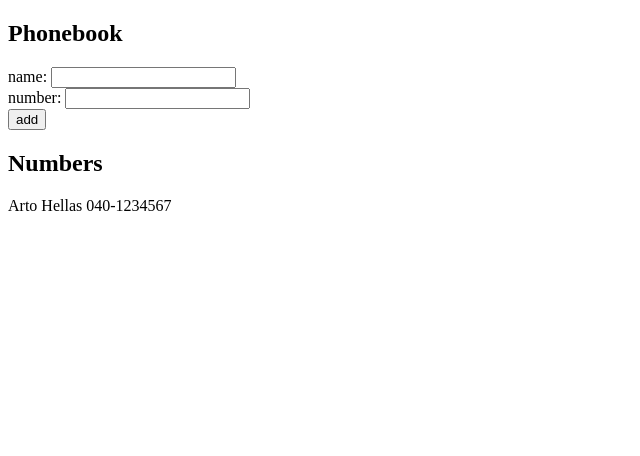
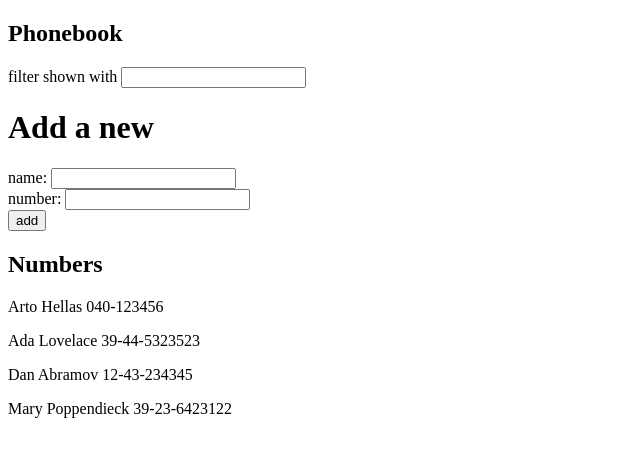
Before and after one commit to AlonHalali/fullstack-open, a React (Vite) app in the folder part2/phonebook/: page / in a window 1280 px wide. Shown: the top 456 px of the page, without its empty margins (0-640 px from the left). Built offline with nearby package versions, Linux system fonts and the light colour scheme.

Commit message:
Completion of Exercise 2.9

```diff
--- a/part2/phonebook/src/App.jsx
+++ b/part2/phonebook/src/App.jsx
@@ -2,10 +2,14 @@
 
 const App = () => {
   const [persons, setPersons] = useState([
-    { name: "Arto Hellas", number: "040-1234567" },
+    { name: "Arto Hellas", number: "040-123456", id: 1 },
+    { name: "Ada Lovelace", number: "39-44-5323523", id: 2 },
+    { name: "Dan Abramov", number: "12-43-234345", id: 3 },
+    { name: "Mary Poppendieck", number: "39-23-6423122", id: 4 },
   ]);
   const [newName, setName] = useState("");
   const [newNumber, setNumber] = useState("");
+  const [newFilter, setFilter] = useState("");
 
   const handleSubmit = (event) => {
     event.preventDefault();
@@ -17,7 +21,13 @@
     } else if (!newNumber.trim()) {
       window.alert(`number is empty!`);
     } else {
-      setPersons(persons.concat({ name: newName, number: newNumber }));
+      setPersons(
+        persons.concat({
+          name: newName,
+          number: newNumber,
+          id: crypto.randomUUID(),
+        }),
+      );
     }
     setName("");
     setNumber("");
@@ -31,9 +41,27 @@
     setNumber(event.target.value);
   };
 
+  const handleFilterChange = (event) => {
+    setFilter(event.target.value);
+  };
+
+  const personsToShow = newFilter
+    ? persons.filter((person) =>
+        person.name
+          .trim()
+          .toLowerCase()
+          .includes(newFilter.trim().toLowerCase()),
+      )
+    : persons;
+
   return (
     <div>
       <h2>Phonebook</h2>
+      <div>
+        filter shown with{" "}
+        <input value={newFilter} onChange={handleFilterChange} />
+      </div>
+      <h1>Add a new</h1>
       <form onSubmit={handleSubmit}>
         <div>
           name: <input value={newName} onChange={handleNameChange} />
@@ -46,8 +74,8 @@
         </div>
       </form>
       <h2>Numbers</h2>
-      {persons.map((person) => (
-        <p key={person.name}>
+      {personsToShow.map((person) => (
+        <p key={person.id}>
           {person.name} {person.number}
         </p>
       ))}
```
